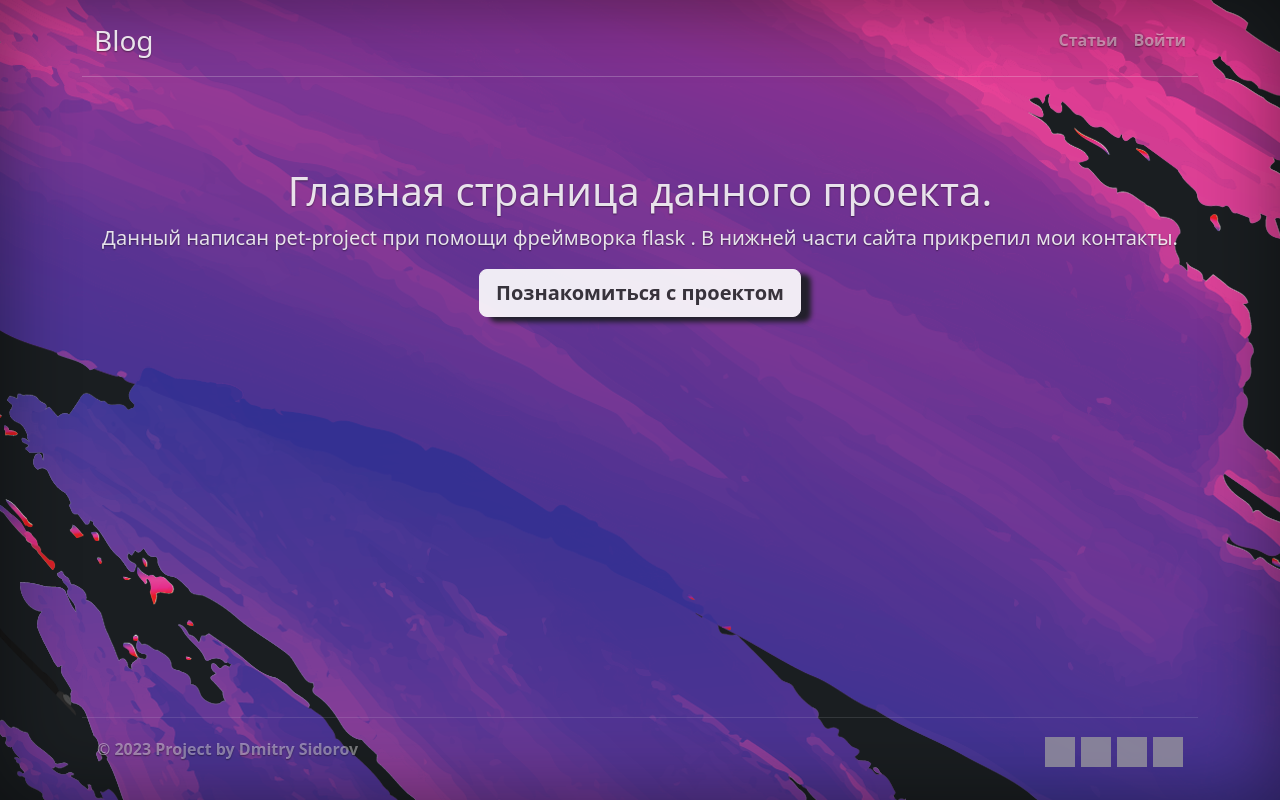
After one commit to dimansidorov/blog-on-flask, a Flask app: template blog/templates/index.html in a window 1280 px wide. The commit adds this page. Run offline with Flask 3, Linux system fonts and the light colour scheme; the template is opened without the code that fills it: most values are stand-ins (such as "Sample title", 1, 10 or a date in 2020); parts of the project's set-up code (start-up, migrations or seed data) failed here and were passed over; some libraries are stand-ins or nearby versions; grey boxes are pictures that could not be loaded.

Commit message:
add flask admin, update base.html, create index.html

```diff
--- a/blog/auth/views.py
+++ b/blog/auth/views.py
@@ -29,7 +29,7 @@ def unauthorized():
 @auth_app.route('/register/', methods=["GET", "POST"], endpoint="register")
 def register():
     if current_user.is_authenticated:
-        redirect('articles.list')
+        return redirect(url_for('articles.list'))
 
     title = 'Регистрация'
     error = None
@@ -68,7 +68,7 @@ def register():
 @auth_app.route("/login/", methods=["GET", "POST"], endpoint="login")
 def login():
     if current_user.is_authenticated:
-        redirect('articles.list')
+        return redirect(url_for('articles.list'))
 
     errors = None
     title = 'Авторизация'
--- a/blog/authors/models.py
+++ b/blog/authors/models.py
@@ -10,3 +10,6 @@ class Author(db.Model):
 
     def __repr__(self):
         return str(self.id)
+
+    def __str__(self):
+        return self.user.username
--- a/blog/configs.py
+++ b/blog/configs.py
@@ -12,6 +12,7 @@ class BaseConfig(object):
     SQLALCHEMY_TRACK_MODIFICATIONS = False
     SECRET_KEY = '3a+*q6&rjy0#6^57w#6j&+j0lol_$nh*=4$^d*(@2m%r@lnis%'
     WTF_CSRF_ENABLED = True
+    FLASK_ADMIN_SWATCH = 'cerulean'
 
 
 class DevConfig(BaseConfig):
--- a/blog/static/css/styles.css
+++ b/blog/static/css/styles.css
@@ -1,12 +1,31 @@
+* {
+    margin: 0;
+    padding: 0;
+}
+
+html, body {
+    height: 100%;
+}
+
 body {
+    display: flex;
+    flex-direction: column;
     background-color: #1a1e21;
     color: whitesmoke !important;
     background-image: url("../l.png");
     opacity: 0.9;
 }
 
-main {
+.wrapper {
+    flex: 1 0 auto;
+}
 
+/*main {*/
+/*    flex: 1 0 auto;*/
+/*}*/
+
+footer {
+    flex-shrink: 0;
 }
 
 .article {
@@ -15,19 +34,24 @@ main {
     border-radius: 10px;
     text-align: center;
     padding: 20px;
-    opacity: 0.9;
+    opacity: 0.7;
     box-shadow: 10px 5px 5px #1a1e21;
+}
+
+.btn {
+    box-shadow: 10px 5px 5px #1a1e21;
+
 }
 
 .footer {
     display: flex;
     justify-content: space-between;
-    margin-bottom: 20px;
+    margin-bottom: 15px;
     opacity: 0.9;
+    flex: 0 0 auto;
 }
 
 .main-hight {
-    min-height: 480px;
     padding: 10px;
 }
 
@@ -113,18 +137,3 @@ main {
 }
 
 /* form */
-.modal-sheet .modal-dialog {
-  width: 380px;
-  transition: bottom .75s ease-in-out;
-}
-.modal-sheet .modal-footer {
-  padding-bottom: 2rem;
-}
-
-.modal-alert .modal-dialog {
-  width: 380px;
-}
-
-.modal-tour .modal-dialog {
-  width: 380px;
-}
--- a/blog/templates/articles/article_detail.html
+++ b/blog/templates/articles/article_detail.html
@@ -7,7 +7,7 @@
                 <button type="button" class="btn btn-danger"><b> < </b> Вернуться к статьям</button>
             </a>
             <div class="mt-3 article">
-                <h1 class="info-text mt-3 mb-2">{{ article.title }}</h1>
+                <h1 class="text-center mb-4">{{ article.title }}</h1>
                 <hr>
                 <p class="info-text">{{ article.body }}</p>
                 <p class="text-start"> Автор статьи: <a class="link-light" href="{{ url_for('authors.detail', id=article.author.id) }}">
--- a/blog/templates/articles/articles.html
+++ b/blog/templates/articles/articles.html
@@ -2,7 +2,7 @@
 
 {% block content %}
     <div class="container mb-2">
-        <h1 class="text-center">{{ title }}</h1>
+        <h3 class="text-center mb-4">{{ title }}</h3>
 
         {% for item in articles %}
 
--- a/blog/templates/auth/login.html
+++ b/blog/templates/auth/login.html
@@ -4,7 +4,7 @@
 {% block content %}
     {#    <h1 class="h3 mb-1 fw-normal text-center">Авторизация</h1>#}
     <div class="form-signin w-100 m-auto article modal-body ">
-        <h1 class="h3 mb-4 fw-normal text-center">Авторизация</h1>
+        <h1 class="h3 fw-normal text-center">Авторизация</h1>
 
         {% if errors %}
             {#            {% for error in errors %}#}
@@ -28,7 +28,7 @@
                 <div>
 
                     {{ form.submit(class="btn btn-outline-success m-2") }}
-                    <div class="form-signin w-100 m-auto mt-2">
+                    <div class="form-signin w-100 m-auto">
                         <p class=""> Новый пользователь? <a class="" href="{{ url_for('auth_app.register') }}">Зарегистрируйтесь. </a>
                         </p>
                     </div>
--- a/blog/templates/authors/author_detail.html
+++ b/blog/templates/authors/author_detail.html
@@ -7,7 +7,7 @@
             <a class="mb-5 mt-5" href="{{ url_for('authors.list') }}">
                 <button type="button" class="btn btn-danger"><b> < </b> Вернуться к авторам</button>
             </a>
-            <h3 class="text-center"> Информация о пользователе </h3>
+            <h3 class="text-center mb-4"> Информация о пользователе </h3>
             <div class="container article m-2">
                 {% if author.user.is_staff %}
                     <h6>Администратор</h6>
--- a/blog/templates/base.html
+++ b/blog/templates/base.html
@@ -11,10 +11,11 @@
 </head>
 
 <body class="">
+<div class="wrapper">
     {% block header %}
         <header class="pt-4 pb-3 black-blocks flex-column d-flex container">
             <div class="container h-100 ">
-            <a class="nav-link" href="{{ url_for('articles.list') }}"><h3 class="float-md-start mb-0">Blog</h3></a>
+                <a class="nav-link" href="{{ url_for('index') }}"><h3 class="float-md-start mb-0">Blog</h3></a>
                 <nav class="nav nav-masthead justify-content-center float-md-end">
                     <a class="nav-link fw-bold py-1 px-0 {% if title == 'Статьи' or 'тать' in title %} active {% endif %}"
                        aria-current="page" href="{{ url_for('articles.list') }}">
@@ -26,16 +27,16 @@
                             Авторы
                         </a>
                         {% if current_user.is_staff %}
-                        <a class="nav-link fw-bold py-1 px-0 {% if 'Пользовател' in title %} active {% endif %}"
-                           aria-current="page" href="{{ url_for('users.list') }}">
-                            Пользователи
+                            <a class="nav-link fw-bold py-1 px-0 "
+                               aria-current="page" href="{{ url_for('admin.index') }}">
+                                Админ-панель
                             </a>
 
                         {% endif %}
 
                         <a class="nav-link fw-bold py-1 px-0"
                            aria-current="page" href="{{ url_for('auth_app.logout') }}">
-                        Выйти
+                            Выйти | {{ current_user }}
                         </a>
 
                     {% else %}
@@ -51,8 +52,8 @@
                 </nav>
             </div>
             <hr>
+
         </header>
-
     {% endblock header %}
     <div class="d-flex w-100 h-100 flex-column">
 
@@ -61,9 +62,9 @@
             {% block content %}
             {% endblock content %}
         </main>
-
-
-    <footer class="text-white-50 pt-3 container">
+    </div>
+</div>
+<footer class="text-white-50 pt-3 container mt-auto">
     <hr>
     <div class="footer container">
         <span class="mb-md-0 icon"><b> © 2023 Project by Dmitry Sidorov </b></span>
@@ -92,13 +93,13 @@
     </div>
 </footer>
 
+
+
 {% block js %}
     <script src="{{ url_for('static', filename='js/bootstrap.bundle.min.js') }}"
             integrity="sha384-w76AqPfDkMBDXo30jS1Sgez6pr3x5MlQ1ZAGC+nuZB+EYdgRZgiwxhTBTkF7CXvN"
             crossorigin="anonymous"></script>
 {% endblock js %}
-</div>
-
 
 </body>
 </html>
--- /dev/null
+++ b/blog/templates/index.html
@@ -0,0 +1,16 @@
+{% extends 'base.html' %}
+
+{% block content %}
+
+    <div class="d-flex h-100 text-center">
+        <div class="container mt-5">
+            <h1 class="text-center">Главная страница данного проекта.</h1>
+        <p class="lead text-center">Данный написан pet-project при помощи фреймворка <b> flask </b>. В нижней части сайта прикрепил мои контакты.</p>
+        <p class="lead text-center">
+            <a href="{{ url_for('articles.list') }}" class="btn btn-lg btn-light fw-bold border-white bg-white">Познакомиться с проектом</a>
+        </p>
+    </div>
+        </div>
+
+
+{% endblock %}
--- a/blog/users/models.py
+++ b/blog/users/models.py
@@ -27,3 +27,6 @@ class User(db.Model, UserMixin):
 
     def __repr__(self):
         return f"<User #{self.id} {self.username!r}>"
+
+    def __str__(self):
+        return self.username
--- a/pyproject.toml
+++ b/pyproject.toml
@@ -18,6 +18,7 @@ wtforms = "^3.0.1"
 dnspython = "^2.3.0"
 email-validator = "^1.3.1"
 flask-wtf = "^1.1.1"
+flask-admin = "^1.6.1"
 
 
 [build-system]
--- a/wsgi.py
+++ b/wsgi.py
@@ -5,76 +5,6 @@ from blog.app import create_app, db
 app = create_app()
 
 
-# @app.cli.command("init-db")
-# def init_db():
-#     """
-#     Run in your terminal:
-#     flask init-db
-#     """
-#     db.create_all()
-#     print("done!")
-
-
-@app.cli.command("create-admin")
-def create_admin():
-    """
-    Run in your terminal:
-    flask create-users
-    > done! created users: <User #1 'admin'> <User #2 'james'>
-    """
-    from blog.users.models import User
-    username = input('Введите имя пользователя: ')
-    email = input('Введите адрес электронной почты: ')
-    admin = User(username=username, is_staff=True, email=email)
-    admin.password = os.environ.get('ADMIN_PASSWORD') or 'adminpass'
-
-    db.session.add(admin)
-    db.session.commit()
-
-    print(f'Суперпользователь {admin} создан')
-
-
-@app.cli.command("create-articles")
-def create_articles():
-    """
-    Run in your terminal:
-    flask create-articles
-    > done! created articles >
-    """
-    from blog.articles.models import Article
-    article_one = Article(title="Тайна Коко",
-                          body='12-летний Мигель живёт в мексиканской деревушке в семье сапожников и тайно мечтает стать музыкантом. Когда-то его прапрадед оставил жену, прапрабабку Мигеля, ради мечты, которая теперь не даёт спокойно жить и его праправнуку. С тех пор музыкальная тема в семье стала табу.',
-                          author_id=1)
-    article_two = Article(title="Криминальное чтиво",
-                          body='Двое бандитов Винсент Вега и Джулс Винфилд ведут философские беседы в перерывах между разборками и решением проблем с должниками криминального босса Марселласа Уоллеса.',
-                          author_id=1)
-    db.session.add(article_one)
-    db.session.add(article_two)
-    db.session.commit()
-    print(f"done! created users: {article_one}, {article_two}")
-
-
-@app.cli.command("create-tags")
-def create_tags():
-    """
-    Run in your terminal:
-    ➜ flask create-tags
-    """
-    from blog.articles.models import Tag
-    for item in ['мультфильм',
-                 'семейное',
-                 'боевик',
-                 'фантастика',
-                 'фэнтези',
-                 'ужасы',
-                 'триллер',
-                 'сериал']:
-        tag = Tag(name=item)
-        db.session.add(tag)
-    db.session.commit()
-    print(f"done! tags added!")
-
-
 if __name__ == '__main__':
     app.run(host="0.0.0.0",
             debug=True, )
```
Also changed, not shown: blog/admin.py (added, +57 -0 lines), blog/app.py (+25 -5 lines), blog/commands.py (added, +75 -0 lines), blog/templates/admin/index.html (added, +12 -0 lines), 1 other file. Lines whose indentation alone changed are shown as unchanged.
